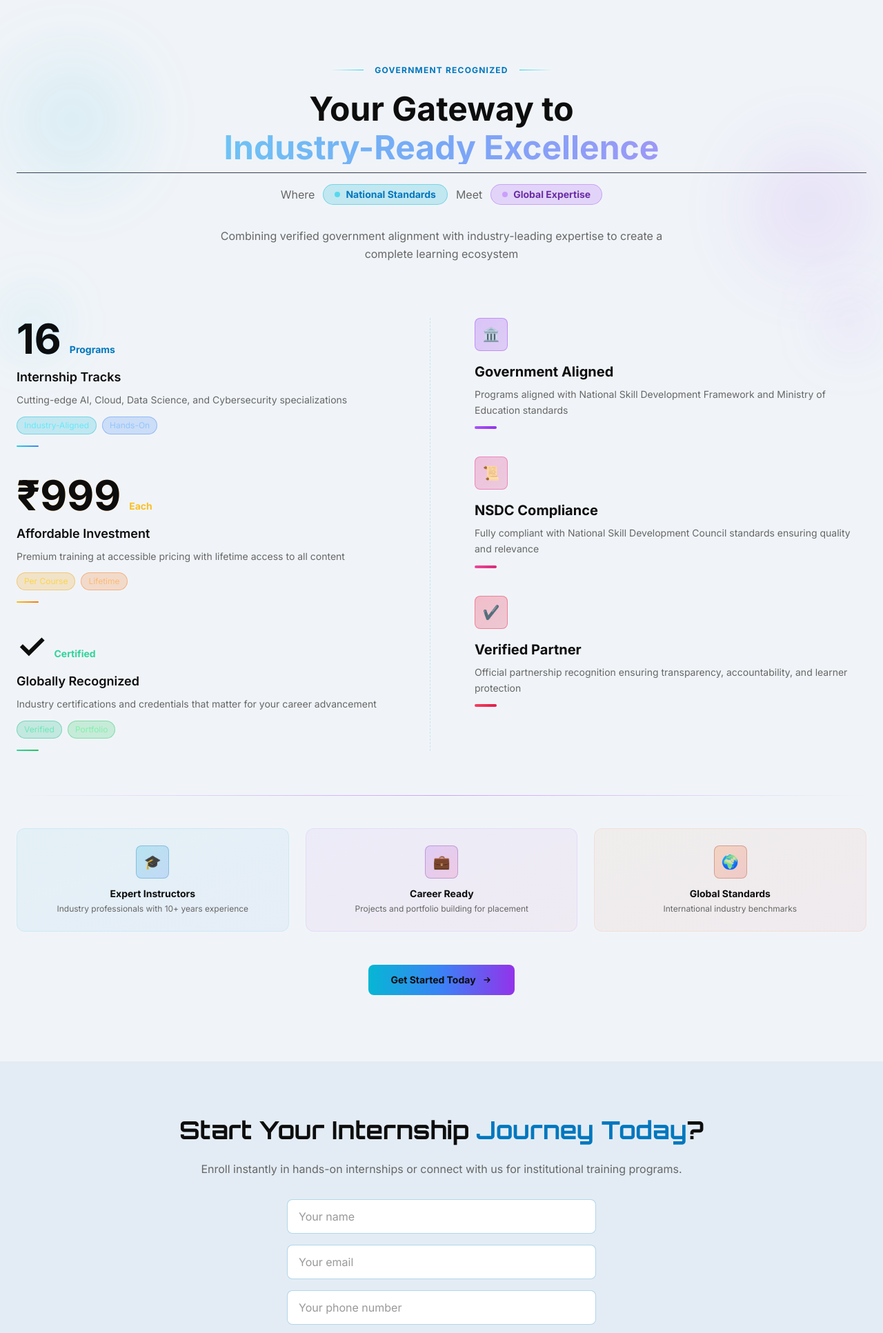
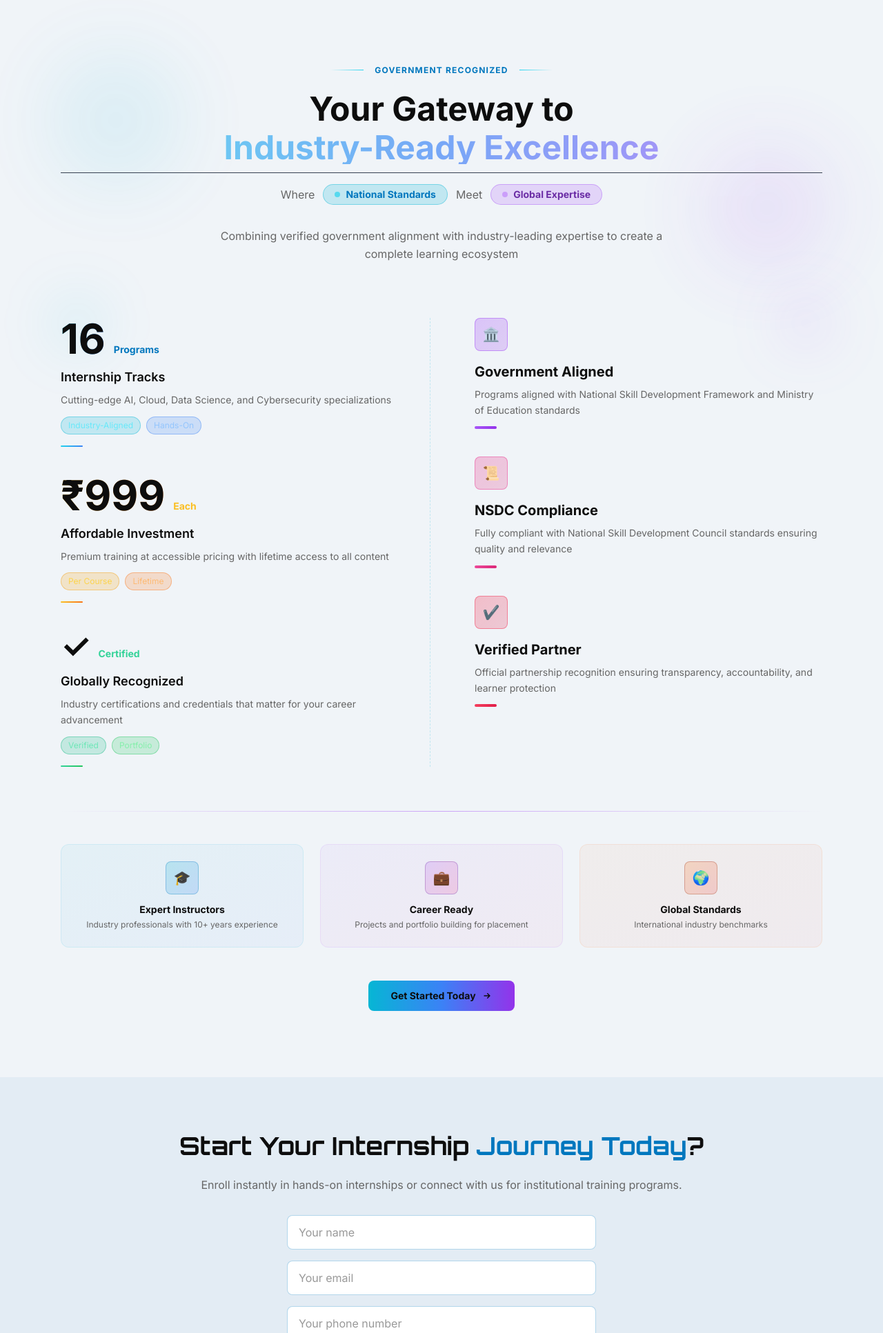
Before and after one commit to G-ESWAR-KUMAR/GenXEraAI, a Flask app: page / in a window 1280 px wide. Shown: the part 3092-5025 px from the top of the page at 69% size. Run offline with Flask 3, Linux system fonts and the light colour scheme; some libraries are stand-ins or nearby versions.

Commit message:
Enhance padding for unique partnership ecosystem section in index.html

```diff
--- a/templates/index.html
+++ b/templates/index.html
@@ -1442,7 +1442,7 @@
             <div class="relative flex flex-col lg:grid lg:grid-cols-11 items-center gap-12">
                 <!-- Unique Partnership Ecosystem Section -->
                 <div class="w-full lg:col-span-11 z-20" data-aos="fade-up">
-                    <div class="relative">
+                    <div class="relative px-6 md:px-12 lg:px-16">
                         <!-- Innovative Header Design -->
                         <div class="relative mb-20">
                             <!-- Animated Background Elements -->
```
